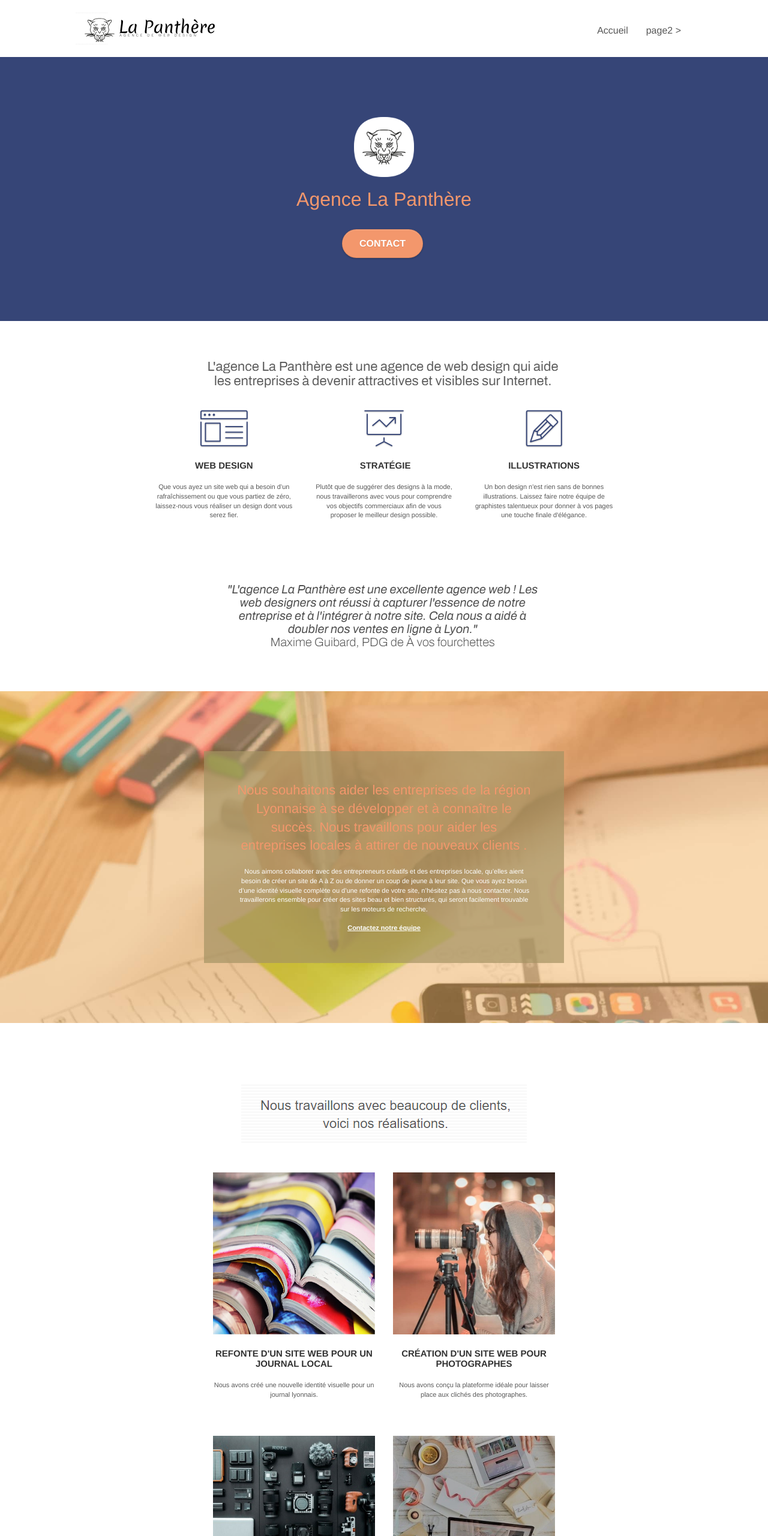
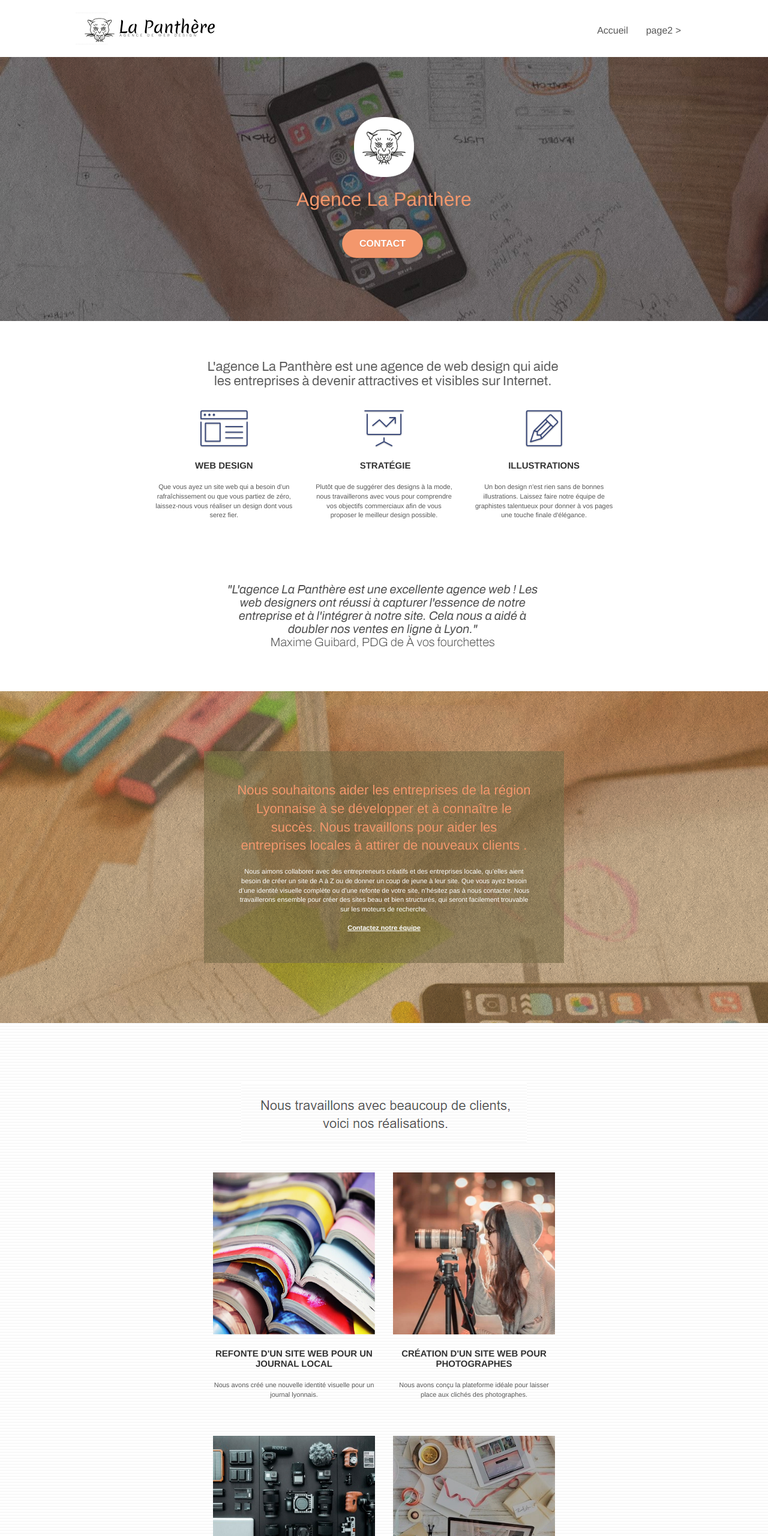
Before and after one commit to Orkea/P4, a plain HTML site: page index.html in a window 1280 px wide. Shown: the top 2560 px of the page at 60% size. Drawn offline with Linux system fonts and the light colour scheme; the site is published under a folder, as on GitHub Pages, so addresses that start at the root find nothing.

Commit message:
Maj chemin image fichier CSS

```diff
--- a/css/style.css
+++ b/css/style.css
@@ -24,7 +24,7 @@ a:hover {
     bottom: 0;
     width: 100%;
     z-index: 100000;
-    background: #FFFFFF url("/img/pageload-spinner.gif") no-repeat center center;
+    background: #FFFFFF url("../img/pageload-spinner.gif") no-repeat center center;
 }
 
 .bloc {
@@ -91,7 +91,7 @@ a:hover {
 }
 
 .texture-paper::before {
-    background: url("/img/texture-paper.png");
+    background: url("../img/texture-paper.png");
     background-size: 280px 280px;
 }
 
@@ -810,15 +810,15 @@ h4 {
 }
 
 .bg-dots-bg {
-    background-image: url("/img/dots-bg.png");
+    background-image: url("../img/dots-bg.png");
 }
 
 .bg-lines-h2-bg {
-    background-image: url("/img/lines-h2-bg.png");
+    background-image: url("../img/lines-h2-bg.png");
 }
 
 .bg-banniere {
-    background-image: url("/img/agence-la-panthere.jpg");
+    background-image: url("../img/agence-la-panthere.jpg");
 }
 
 .bg-presentation {
```
